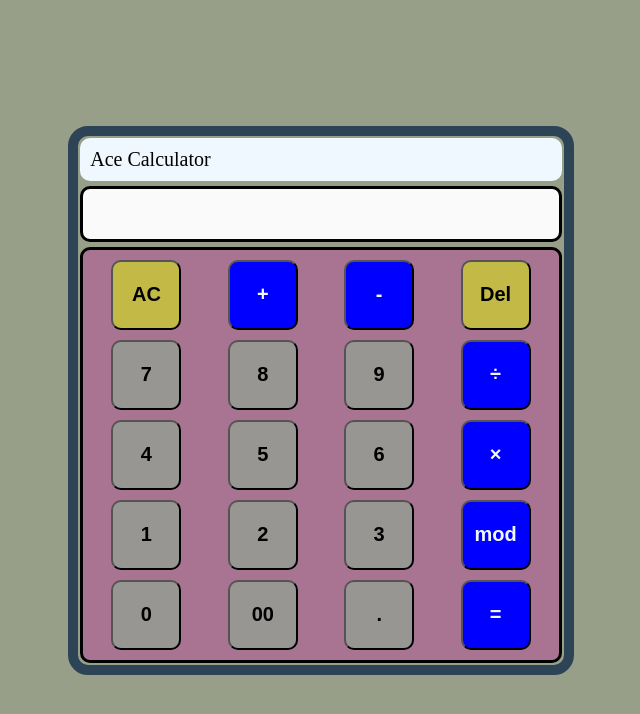
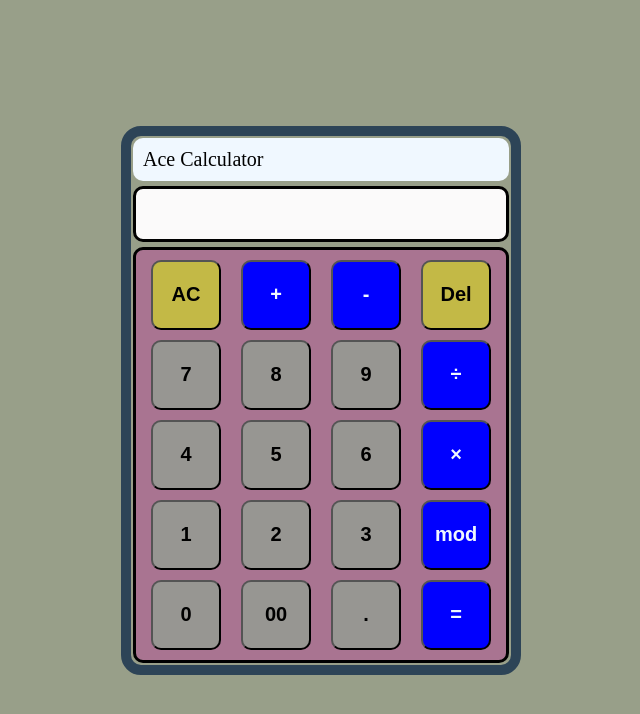
Before and after one commit to Rex-noir/calculator, a website with bundled scripts: page index.html in a window 1280 px wide. Shown: the whole page, without its empty margins (319-959 px from the left). Built offline with nearby package versions, Linux system fonts and the light colour scheme.

Commit message:
Re-fix calculator container to 400px

```diff
--- a/style.css
+++ b/style.css
@@ -20,7 +20,7 @@ body{
     padding: 2px;
     gap: 5px;
     border-radius: 20px;
-    width: 40%;
+    width: 400px;
 }
 .logMsg{
     background-color: aliceblue;
```
